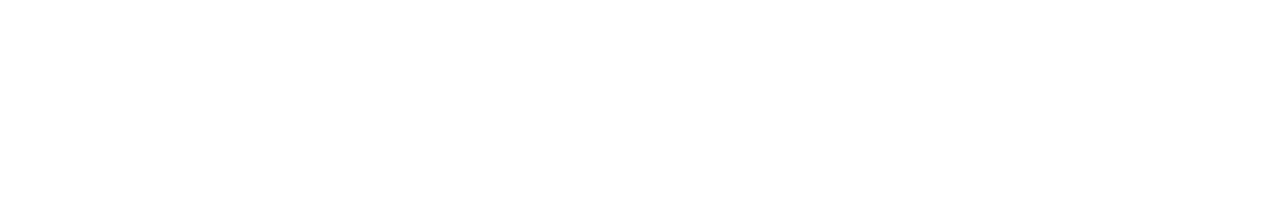
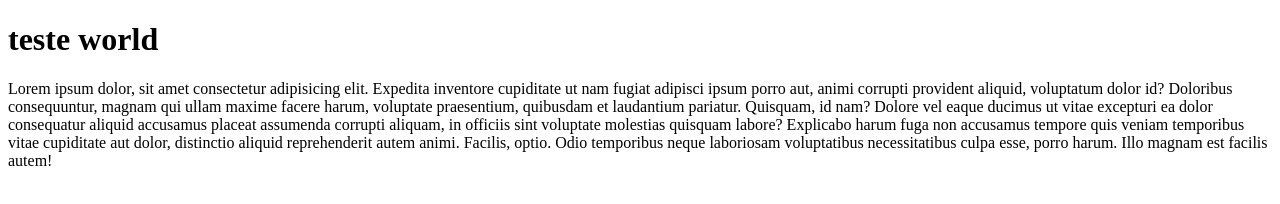
Before and after one commit to Dazaid/teste-githubdeskapp, a plain HTML site: page index.html in a window 1280 px wide. Drawn offline with Linux system fonts and the light colour scheme.

Commit message:
add h1 and p
test body h1 and p to see something

```diff
--- a/index.html
+++ b/index.html
@@ -6,6 +6,7 @@
     <title>Document</title>
 </head>
 <body>
-
+    <h1>teste world</h1>
+    <p>Lorem ipsum dolor, sit amet consectetur adipisicing elit. Expedita inventore cupiditate ut nam fugiat adipisci ipsum porro aut, animi corrupti provident aliquid, voluptatum dolor id? Doloribus consequuntur, magnam qui ullam maxime facere harum, voluptate praesentium, quibusdam et laudantium pariatur. Quisquam, id nam? Dolore vel eaque ducimus ut vitae excepturi ea dolor consequatur aliquid accusamus placeat assumenda corrupti aliquam, in officiis sint voluptate molestias quisquam labore? Explicabo harum fuga non accusamus tempore quis veniam temporibus vitae cupiditate aut dolor, distinctio aliquid reprehenderit autem animi. Facilis, optio. Odio temporibus neque laboriosam voluptatibus necessitatibus culpa esse, porro harum. Illo magnam est facilis autem!</p>
 </body>
 </html>
```
